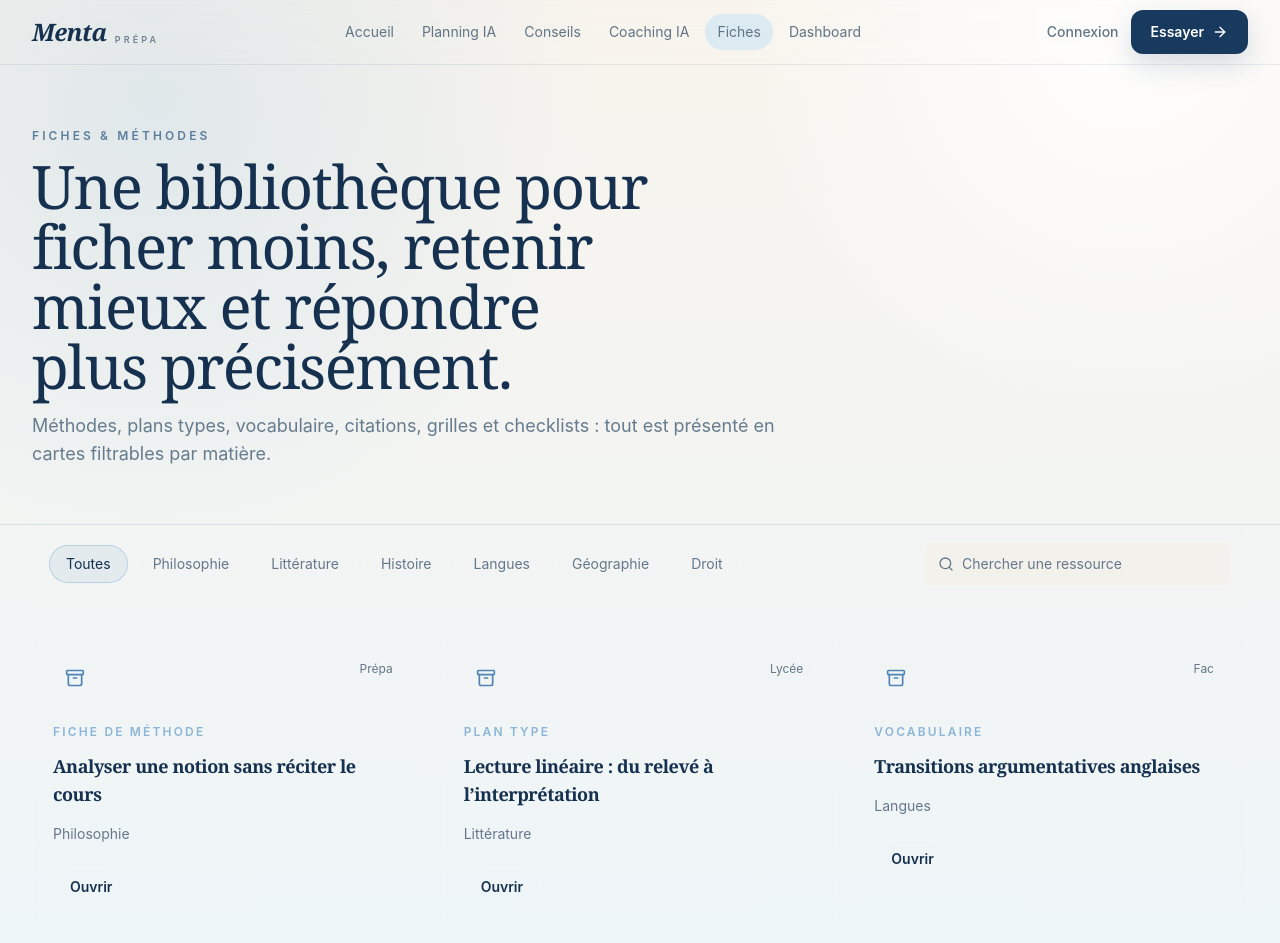
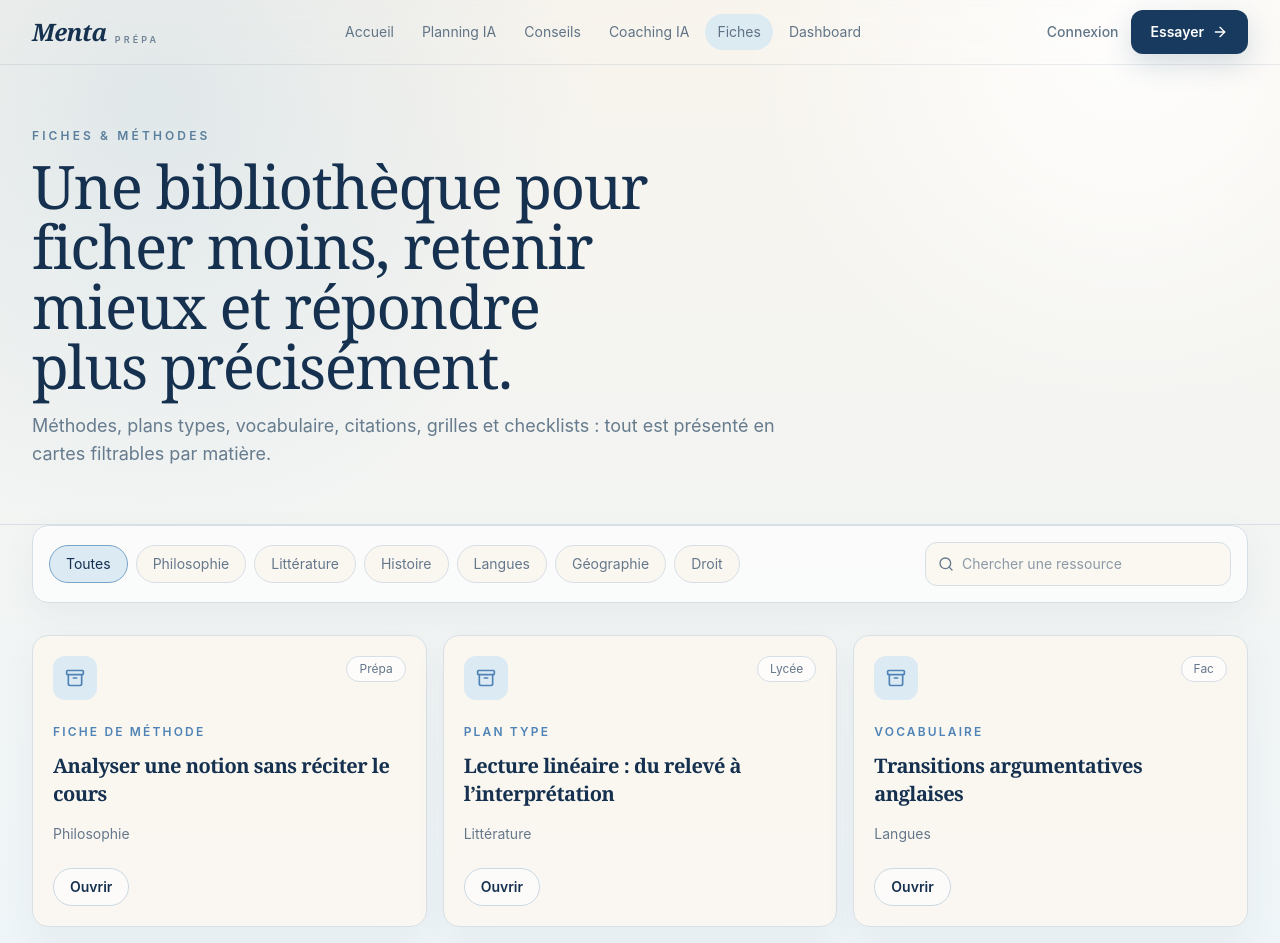
Before and after one commit to kevo13-web/Menta-Prepa-, a Next.js app: page /fiches in a window 1280 px wide. Shown: the top 943 px of the page. Built offline with nearby package versions, Linux system fonts and the light colour scheme.

Commit message:
Restyle resource library for light academic aesthetic

```diff
--- a/components/ResourceLibrary.tsx
+++ b/components/ResourceLibrary.tsx
@@ -21,7 +21,7 @@ export function ResourceLibrary() {
 
   return (
     <div>
-      <div className="flex flex-col gap-4 rounded-lg border border-white/10 bg-white/[0.045] p-4 lg:flex-row lg:items-center lg:justify-between">
+      <div className="flex flex-col gap-4 rounded-2xl border border-[#d6dfe6] bg-white/65 p-4 shadow-[0_12px_35px_rgba(53,82,110,0.06)] lg:flex-row lg:items-center lg:justify-between">
         <div className="flex gap-2 overflow-x-auto pb-1 lg:pb-0">
           {subjects.map((subject) => (
             <button
@@ -31,8 +31,8 @@ export function ResourceLibrary() {
               className={cn(
                 "shrink-0 rounded-full border px-4 py-2 text-sm transition",
                 activeSubject === subject
-                  ? "border-sage/50 bg-sage/15 text-frost"
-                  : "border-white/10 bg-white/5 text-muted hover:text-frost",
+                  ? "border-[#7aa5c8] bg-[#dceaf4] text-frost"
+                  : "border-[#d7dfe5] bg-[#faf7f1] text-muted hover:border-[#a9c2d6] hover:text-frost",
               )}
             >
               {subject}
@@ -40,13 +40,13 @@ export function ResourceLibrary() {
           ))}
         </div>
 
-        <label className="flex min-h-11 items-center gap-2 rounded-lg border border-white/10 bg-ink/70 px-3 text-sm text-muted focus-within:border-mint/50">
+        <label className="flex min-h-11 items-center gap-2 rounded-xl border border-[#d6dfe6] bg-[#fbf8f2] px-3 text-sm text-muted focus-within:border-[#79a6cb] focus-within:ring-2 focus-within:ring-[#8db5d8]/20">
           <Search className="h-4 w-4" />
           <input
             value={query}
             onChange={(event) => setQuery(event.target.value)}
             placeholder="Chercher une ressource"
-            className="w-full bg-transparent text-frost outline-none placeholder:text-muted lg:w-64"
+            className="w-full bg-transparent text-frost outline-none placeholder:text-[#8b99a6] lg:w-64"
           />
         </label>
       </div>
@@ -55,28 +55,28 @@ export function ResourceLibrary() {
         {visibleResources.map((resource) => (
           <article
             key={`${resource.subject}-${resource.title}`}
-            className="group rounded-lg border border-white/10 bg-white/[0.055] p-5 transition duration-300 hover:-translate-y-1 hover:border-sage/40 hover:bg-white/[0.08]"
+            className="group rounded-2xl border border-[#d7e0e6] bg-[#fbf8f2]/95 p-5 shadow-[0_12px_35px_rgba(53,82,110,0.05)] transition duration-300 hover:-translate-y-1 hover:border-[#9ebed5] hover:shadow-[0_18px_45px_rgba(53,82,110,0.09)]"
           >
             <div className="mb-6 flex items-start justify-between gap-4">
-              <span className="flex h-11 w-11 items-center justify-center rounded-lg bg-mint/12 text-mint">
+              <span className="flex h-11 w-11 items-center justify-center rounded-xl bg-[#dceaf4] text-[#4f83b6]">
                 {resource.type === "Checklist" || resource.type === "Grille d’évaluation" ? (
                   <FileCheck2 className="h-5 w-5" />
                 ) : (
                   <Archive className="h-5 w-5" />
                 )}
               </span>
-              <span className="rounded-full border border-white/10 px-3 py-1 text-xs text-muted">
+              <span className="rounded-full border border-[#d6dfe6] bg-white/70 px-3 py-1 text-xs text-muted">
                 {resource.level}
               </span>
             </div>
-            <p className="text-xs font-semibold uppercase tracking-[0.18em] text-sage">
+            <p className="text-xs font-semibold uppercase tracking-[0.18em] text-[#4f83b6]">
               {resource.type}
             </p>
-            <h3 className="mt-3 text-lg font-semibold text-frost">{resource.title}</h3>
+            <h3 className="mt-3 font-serif text-xl font-semibold text-frost">{resource.title}</h3>
             <p className="mt-4 text-sm text-muted">{resource.subject}</p>
             <button
               type="button"
-              className="mt-6 rounded-full border border-white/10 px-4 py-2 text-sm font-semibold text-frost transition group-hover:border-mint/45 group-hover:text-mint"
+              className="mt-6 rounded-full border border-[#cbd9e3] bg-white/55 px-4 py-2 text-sm font-semibold text-frost transition group-hover:border-[#79a6cb] group-hover:bg-[#eaf3f8]"
             >
               Ouvrir
             </button>
```
